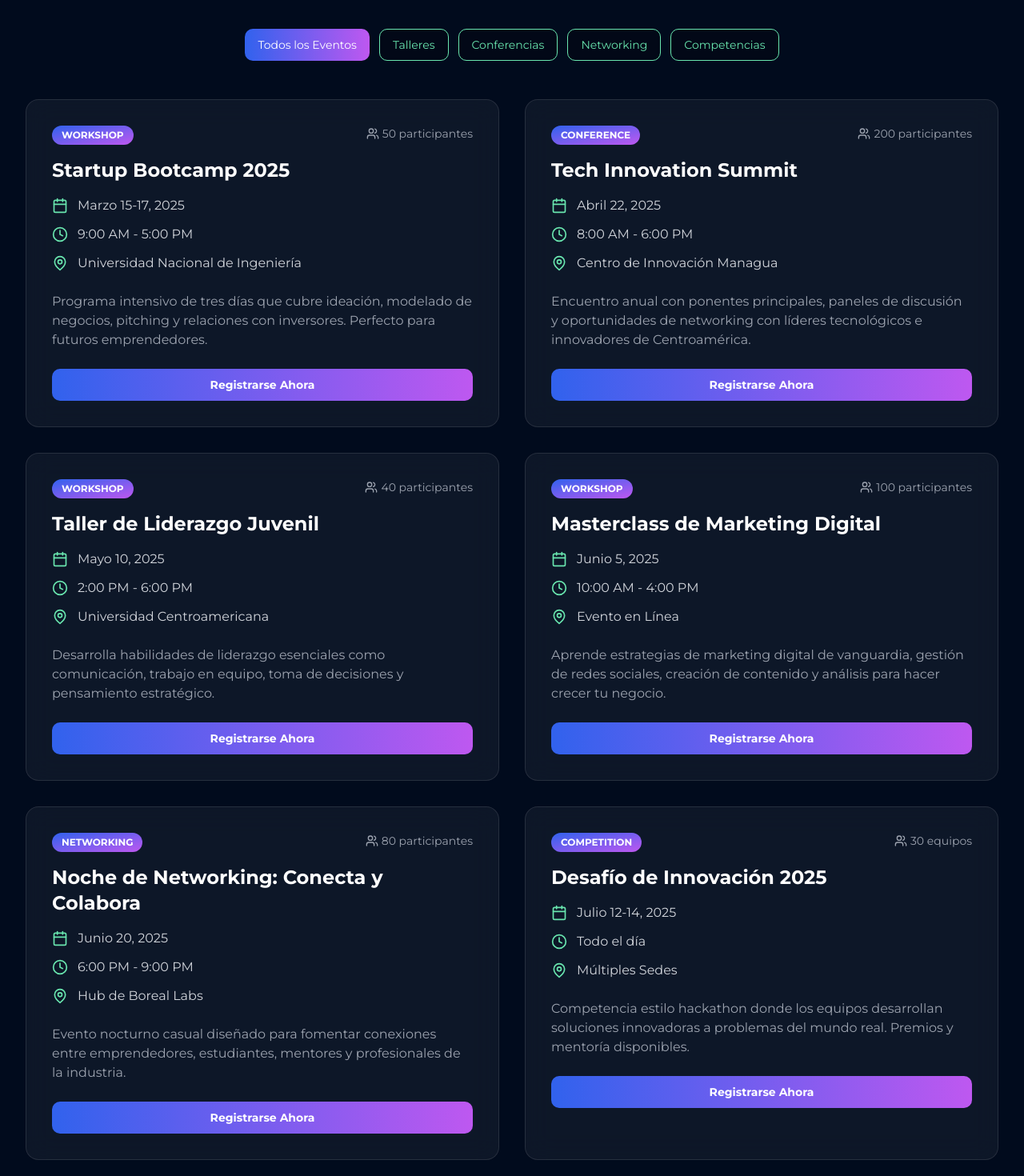
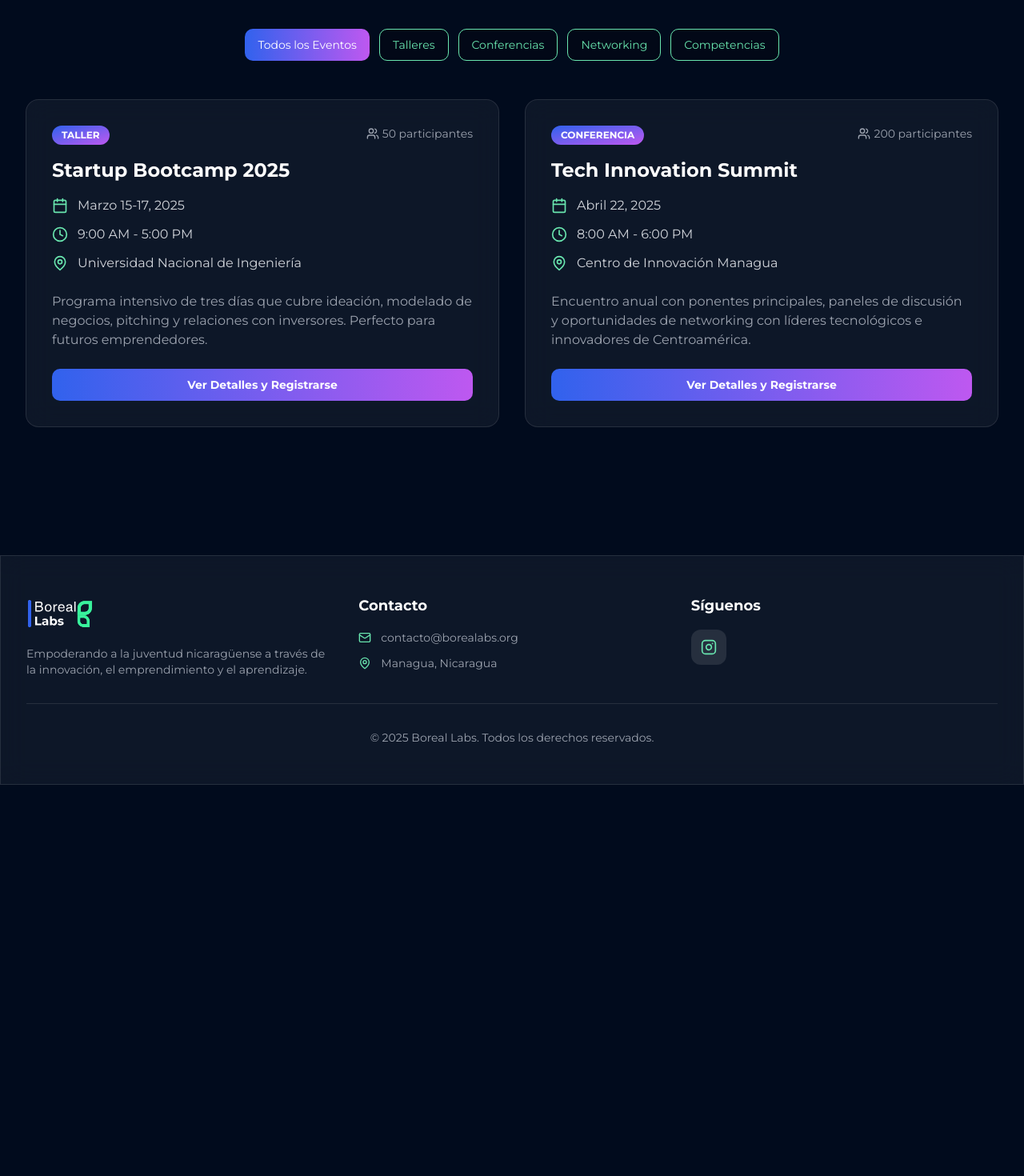
Before and after one commit to Jose21NC/Boreal-Labs-Web, a React (Vite) app: page /events in a window 1280 px wide. Shown: the part 280-1750 px from the top of the page at 80% size. After the commit the page ends 1261 px from the top, so only its background shows below. Built offline with nearby package versions, Linux system fonts and the light colour scheme.

Commit message:
SECTIONS UPDATE

```diff
--- /dev/null
+++ b/src/components/ui/dialog.jsx
@@ -0,0 +1,44 @@
+import React from 'react'
+import { createPortal } from 'react-dom'
+
+// Minimal dialog implementation used by EventsPage
+export const Dialog = ({ open, onOpenChange, children }) => {
+  if (!open) return null
+
+  return createPortal(
+    <div className="fixed inset-0 z-50 flex items-center justify-center">
+      <div
+        className="fixed inset-0 bg-black/50"
+        onClick={() => {
+          if (typeof onOpenChange === 'function') onOpenChange()
+        }}
+      />
+      <div className="relative z-10 w-full max-w-4xl px-4">{children}</div>
+    </div>,
+    document.body
+  )
+}
+
+export const DialogContent = ({ children, className = '' }) => {
+  return (
+    <div className={`mx-auto bg-boreal-dark rounded-2xl p-6 shadow-xl ${className}`}>
+      {children}
+    </div>
+  )
+}
+
+export const DialogHeader = ({ children }) => <div className="mb-4">{children}</div>
+
+export const DialogTitle = ({ children, className = '' }) => (
+  <h3 className={`text-2xl font-bold ${className}`}>{children}</h3>
+)
+
+export const DialogDescription = ({ children, className = '' }) => (
+  <div className={`text-gray-300 ${className}`}>{children}</div>
+)
+
+export const DialogFooter = ({ children }) => (
+  <div className="mt-6 flex items-center justify-end space-x-3">{children}</div>
+)
+
+export default Dialog
--- a/src/pages/EventsPage.jsx
+++ b/src/pages/EventsPage.jsx
@@ -4,17 +4,38 @@ import { motion, AnimatePresence } from 'framer-motion';
 import { Calendar, MapPin, Users, Clock } from 'lucide-react';
 import { Button } from '@/components/ui/button';
 import { toast } from '@/components/ui/use-toast';
+import {
+  Dialog,
+  DialogContent,
+  DialogHeader,
+  DialogTitle,
+  DialogDescription,
+  DialogFooter,
+} from '@/components/ui/dialog';
+
+// --- MODIFICACIÓN 1: Objeto de traducción para las categorías ---
+// Esto traduce los valores internos (ej. 'workshop') a texto visible en español
+const categoryDisplayNames = {
+  'workshop': 'Taller',
+  'conference': 'Conferencia',
+  'networking': 'Networking',
+  'competition': 'Competencia',
+};
+// --- FIN DE LA MODIFICACIÓN ---
 
 const EventsPage = () => {
   const [filter, setFilter] = useState('all');
+  const [selectedEvent, setSelectedEvent] = useState(null);
 
-  const handleRegister = (eventTitle) => {
+  const handleRegistrationSubmit = (eventTitle) => {
     toast({
-      title: "🚧 Funcionalidad de Registro",
-      description: "¡Esta función aún no está implementada, pero no te preocupes! ¡Puedes solicitarla en tu próximo mensaje! 🚀",
+      title: "🚧 Formulario en construcción",
+      description: `El registro para "${eventTitle}" aún no está implementado.`,
     });
+    setSelectedEvent(null);
   };
 
+  // Los datos de tus eventos (eventualmente vendrán de tu admin panel)
   const events = [
     {
       id: 1,
@@ -22,7 +43,7 @@ const EventsPage = () => {
       date: 'Marzo 15-17, 2025',
       time: '9:00 AM - 5:00 PM',
       location: 'Universidad Nacional de Ingeniería',
-      category: 'workshop',
+      category: 'workshop', // El valor interno sigue igual para el filtro
       capacity: '50 participantes',
       description: 'Programa intensivo de tres días que cubre ideación, modelado de negocios, pitching y relaciones con inversores. Perfecto para futuros emprendedores.',
     },
@@ -32,50 +53,11 @@ const EventsPage = () => {
       date: 'Abril 22, 2025',
       time: '8:00 AM - 6:00 PM',
       location: 'Centro de Innovación Managua',
-      category: 'conference',
+      category: 'conference', // El valor interno sigue igual para el filtro
       capacity: '200 participantes',
       description: 'Encuentro anual con ponentes principales, paneles de discusión y oportunidades de networking con líderes tecnológicos e innovadores de Centroamérica.',
     },
-    {
-      id: 3,
-      title: 'Taller de Liderazgo Juvenil',
-      date: 'Mayo 10, 2025',
-      time: '2:00 PM - 6:00 PM',
-      location: 'Universidad Centroamericana',
-      category: 'workshop',
-      capacity: '40 participantes',
-      description: 'Desarrolla habilidades de liderazgo esenciales como comunicación, trabajo en equipo, toma de decisiones y pensamiento estratégico.',
-    },
-    {
-      id: 4,
-      title: 'Masterclass de Marketing Digital',
-      date: 'Junio 5, 2025',
-      time: '10:00 AM - 4:00 PM',
-      location: 'Evento en Línea',
-      category: 'workshop',
-      capacity: '100 participantes',
-      description: 'Aprende estrategias de marketing digital de vanguardia, gestión de redes sociales, creación de contenido y análisis para hacer crecer tu negocio.',
-    },
-    {
-      id: 5,
-      title: 'Noche de Networking: Conecta y Colabora',
-      date: 'Junio 20, 2025',
-      time: '6:00 PM - 9:00 PM',
-      location: 'Hub de Boreal Labs',
-      category: 'networking',
-      capacity: '80 participantes',
-      description: 'Evento nocturno casual diseñado para fomentar conexiones entre emprendedores, estudiantes, mentores y profesionales de la industria.',
-    },
-    {
-      id: 6,
-      title: 'Desafío de Innovación 2025',
-      date: 'Julio 12-14, 2025',
-      time: 'Todo el día',
-      location: 'Múltiples Sedes',
-      category: 'competition',
-      capacity: '30 equipos',
-      description: 'Competencia estilo hackathon donde los equipos desarrollan soluciones innovadoras a problemas del mundo real. Premios y mentoría disponibles.',
-    },
+    // ... (etc.)
   ];
 
   const categories = [
@@ -144,12 +126,15 @@ const EventsPage = () => {
                   animate={{ opacity: 1, y: 0 }}
                   exit={{ opacity: 0, y: -20 }}
                   transition={{ duration: 0.5, delay: index * 0.05 }}
-                  className="glass-effect rounded-2xl p-8 hover:bg-white/10 transition-all group"
+                  className="glass-effect rounded-2xl p-8 hover:bg-white/10 transition-all group flex flex-col"
                 >
+                  <div className="flex-grow">
                     <div className="flex items-start justify-between mb-4">
+                      {/* --- MODIFICACIÓN 2: Usar el objeto de traducción --- */}
                       <div className="bg-gradient-to-br from-boreal-blue to-boreal-purple text-white text-xs font-bold px-3 py-1 rounded-lg uppercase">
-                      {event.category}
+                        {categoryDisplayNames[event.category] || event.category}
                       </div>
+                      {/* --- FIN DE LA MODIFICACIÓN --- */}
                       <div className="flex items-center text-gray-400 text-sm">
                         <Users className="w-4 h-4 mr-1" />
                         {event.capacity}
@@ -178,12 +163,13 @@ const EventsPage = () => {
                     <p className="text-gray-400 mb-6">
                       {event.description}
                     </p>
+                  </div>
 
                   <Button
-                    onClick={() => handleRegister(event.title)}
-                    className="w-full bg-gradient-to-r from-boreal-blue to-boreal-purple hover:opacity-90 text-white font-bold"
+                    onClick={() => setSelectedEvent(event)}
+                    className="w-full bg-gradient-to-r from-boreal-blue to-boreal-purple hover:opacity-90 text-white font-bold mt-auto"
                   >
-                    Registrarse Ahora
+                    Ver Detalles y Registrarse
                   </Button>
                 </motion.div>
               ))}
@@ -200,6 +186,65 @@ const EventsPage = () => {
             </motion.div>
           )}
         </div>
+
+        {/* El modal ya estaba completamente en español */}
+        <Dialog open={!!selectedEvent} onOpenChange={() => setSelectedEvent(null)}>
+          <DialogContent className="bg-boreal-dark border-boreal-blue/50 text-white">
+            {selectedEvent && (
+              <>
+                <DialogHeader>
+                  <DialogTitle className="text-2xl font-bold text-gradient mb-4">{selectedEvent.title}</DialogTitle>
+                  <DialogDescription className="text-gray-300">
+                    <div className="space-y-3 mb-6">
+                      <div className="flex items-center">
+                        <Calendar className="w-5 h-5 mr-3 text-boreal-aqua" />
+                        <span>{selectedEvent.date}</span>
+                      </div>
+                      <div className="flex items-center">
+                        <Clock className="w-5 h-5 mr-3 text-boreal-aqua" />
+                        <span>{selectedEvent.time}</span>
+                      </div>
+                      <div className="flex items-center">
+                        <MapPin className="w-5 h-5 mr-3 text-boreal-aqua" />
+                        <span>{selectedEvent.location}</span>
+                      </div>
+                      <div className="flex items-center">
+                        <Users className="w-5 h-5 mr-3 text-boreal-aqua" />
+                        <span>{selectedEvent.capacity}</span>
+                      </div>
+                    </div>
+                    <p className="text-gray-300 mb-6">{selectedEvent.description}</p>
+                  </DialogDescription>
+                </DialogHeader>
+
+                <div className="my-4">
+                  <h4 className="text-lg font-semibold text-white mb-3">Formulario de Registro</h4>
+
+                  <div className="text-center p-4 border border-dashed border-gray-600 rounded-lg">
+                    <p className="text-gray-400">El formulario de registro para este evento irá aquí.</p>
+                  </div>
+
+                </div>
+
+                <DialogFooter>
+                  <Button
+                    variant="outline"
+                    onClick={() => setSelectedEvent(null)}
+                    className="border-gray-500 text-gray-300 hover:bg-gray-700 hover:text-white"
+                  >
+                    Cerrar
+                  </Button>
+                  <Button
+                    onClick={() => handleRegistrationSubmit(selectedEvent.title)}
+                    className="bg-gradient-to-r from-boreal-blue to-boreal-purple hover:opacity-90 text-white font-bold"
+                  >
+                    Enviar Registro (Prueba)
+                  </Button>
+                </DialogFooter>
+              </>
+            )}
+          </DialogContent>
+        </Dialog>
       </div>
     </>
   );
--- a/src/pages/HomePage.jsx
+++ b/src/pages/HomePage.jsx
@@ -279,7 +279,7 @@ const HomePage = () => {
               >
                 <a href="https://instagram.com/boreal.labs" target="_blank" rel="noopener noreferrer">
                   <Instagram className="mr-2 w-5 h-5" />
-                  @boreallabsnic
+                  @boreal.labs
                 </a>
               </Button>
             </div>
```
Also changed, not shown: src/pages/TeamPage.jsx (+37 -16 lines). Lines whose indentation alone changed are shown as unchanged.
